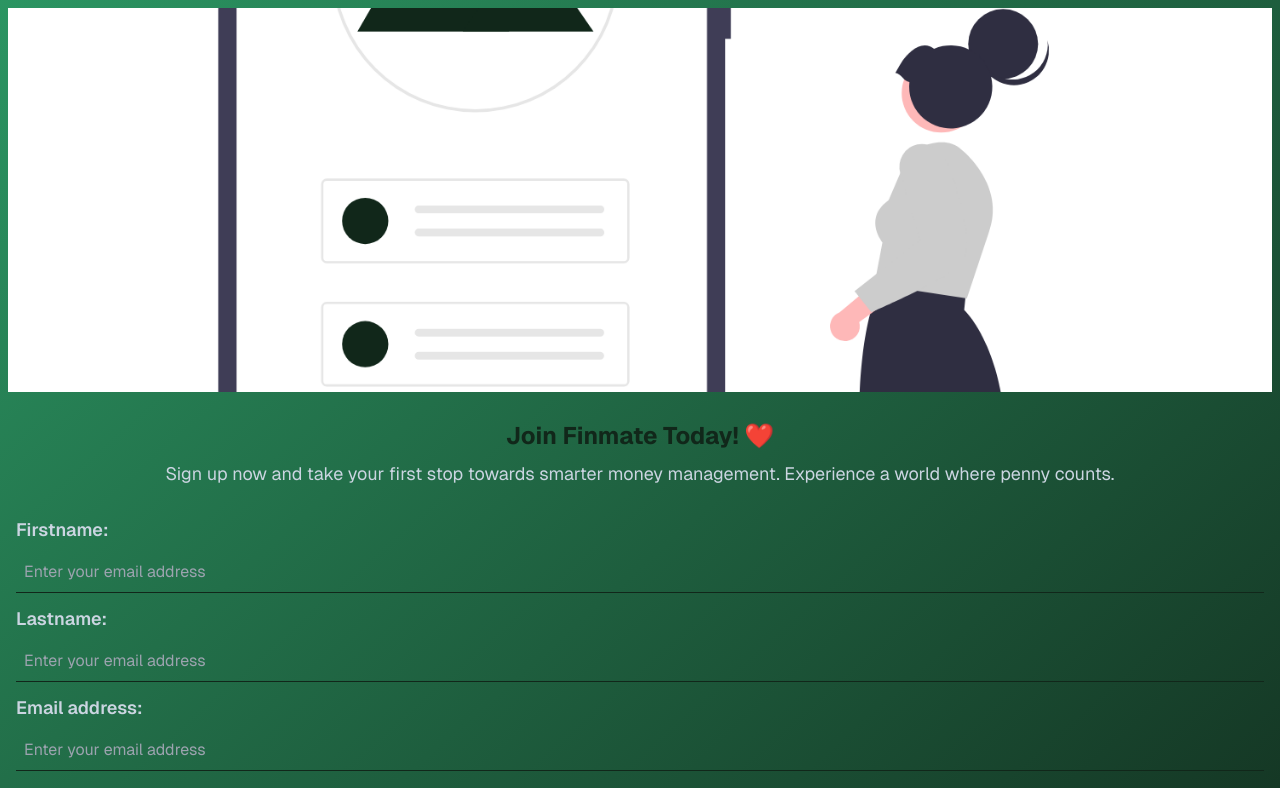
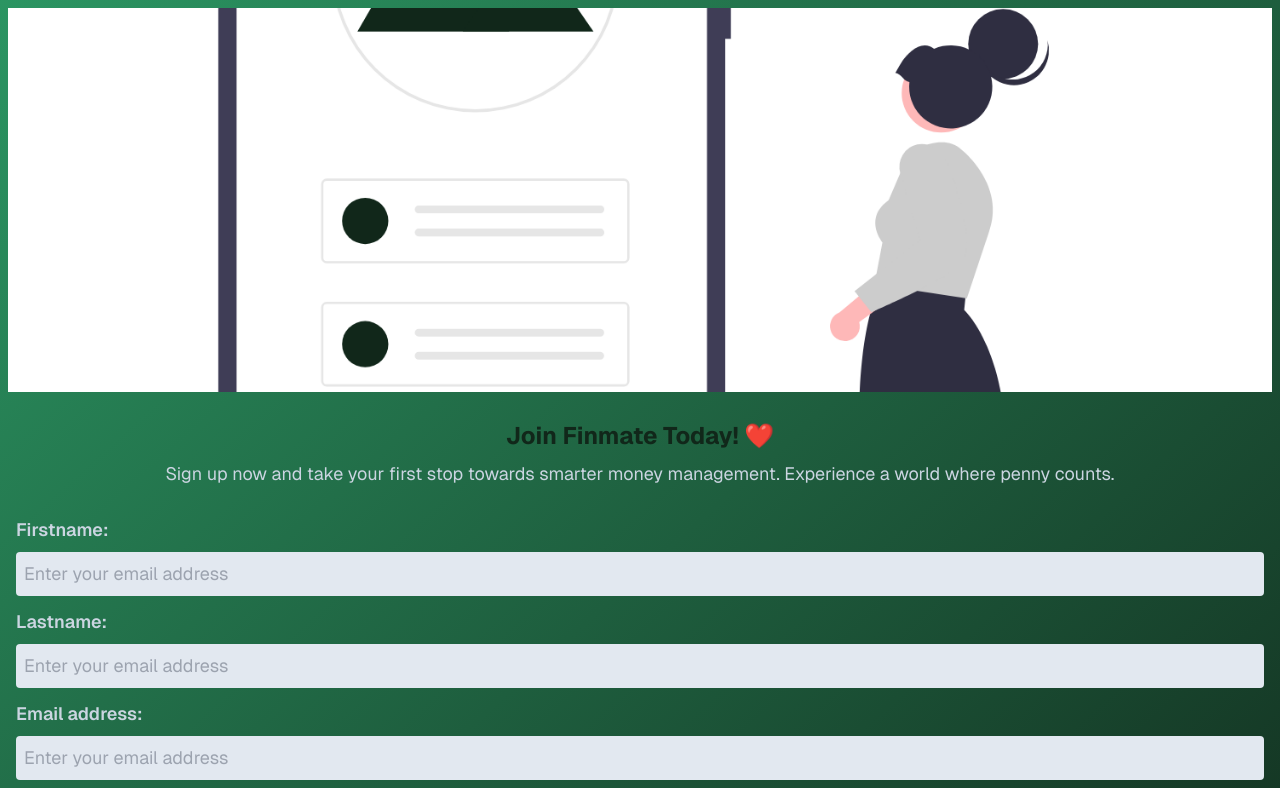
Before and after one commit to DeePinnacle/finmate, a Next.js app: page /sign-up in a window 1280 px wide. Shown: the top 788 px of the page. Built offline with nearby package versions, Linux system fonts and the light colour scheme.

Commit message:
changed form input bg to slate

```diff
--- a/app/(user)/(auth-page)/sign-in/page.tsx
+++ b/app/(user)/(auth-page)/sign-in/page.tsx
@@ -15,7 +15,7 @@
         </p>
       </div>
       <form action="">
-        <div className="flex flex-col px-2 login-wrapper">
+        <div className="flex flex-col px-2 form-wrapper">
           <div className="flex flex-col mb-2">
             <label htmlFor="email" className="mb-2">
               Email address:
--- a/app/(user)/(auth-page)/sign-up/page.tsx
+++ b/app/(user)/(auth-page)/sign-up/page.tsx
@@ -14,7 +14,7 @@
         </p>
       </div>
       <form action="">
-        <div className="flex flex-col px-2 login-wrapper">
+        <div className="flex flex-col px-2 form-wrapper">
           <div className="flex flex-col mb-2">
             <label htmlFor="firstname" className="mb-2">
               Firstname:
--- a/app/globals.css
+++ b/app/globals.css
@@ -234,13 +234,13 @@
     .nav  li{
       @apply my-5
     }
-    .login-wrapper div label{
+    .form-wrapper div label{
       @apply text-lg font-semibold
     }
-    .login-wrapper div{
+    .form-wrapper div{
       @apply mb-3
     }
-    .login-wrapper div input{
-      @apply outline-none border-b border-solid border-b-finmate_primary px-2 py-2 bg-transparent;
+    .form-wrapper div input{
+      @apply outline-none px-2 py-2 bg-slate-200 rounded-sm text-finmate_primary text-lg;
     }
 }
```
